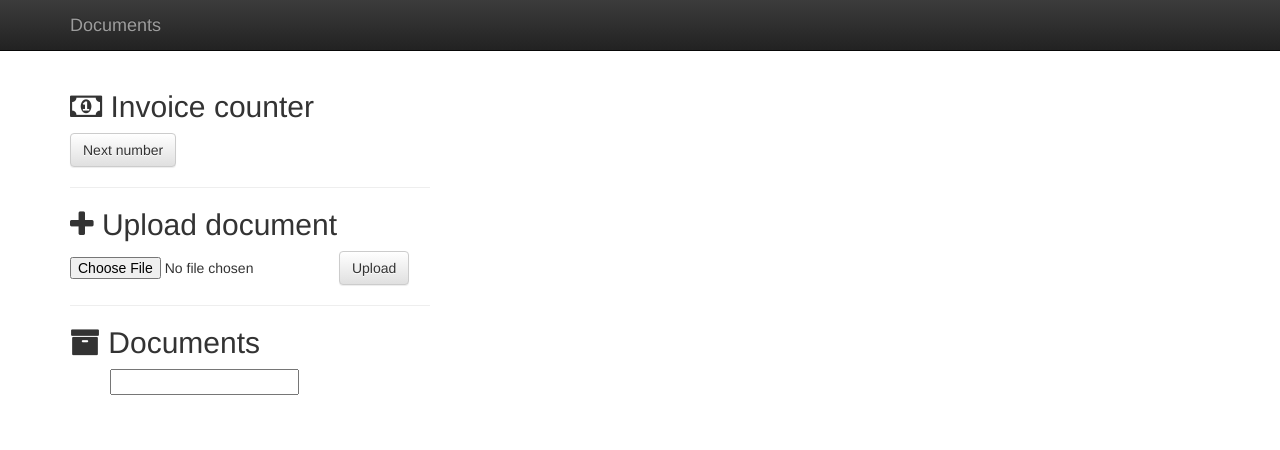
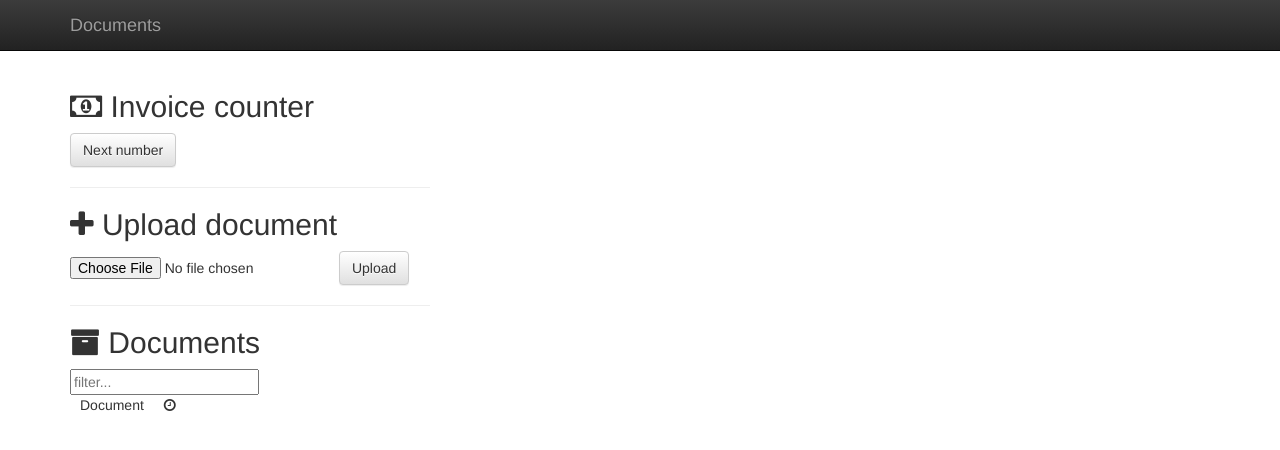
Before and after one commit to aspyct/DocRepo, a plain HTML site: page src/static/index.html in a window 1280 px wide. Drawn offline with nearby package versions, Linux system fonts and the light colour scheme; no server answers.

Commit message:
Improved (duh) layout of the document list

```diff
--- a/src/static/index.html
+++ b/src/static/index.html
@@ -21,6 +21,10 @@
 			height: 500px;
 			width: 100%;
 		}
+
+        td {
+            padding: 0 10px;
+        }
 		</style>
 	</head>
 	<body ng-app="wiki">
@@ -54,15 +58,23 @@
 					<hr/>
 					<div ng-controller="DocumentListController">
 						<h2><i class="fa fa-archive"></i> Documents</h2>
-						<ul ng-show="!versionList">
-							<input ng-model="search.name">
-							<li ng-repeat="document in documentList | orderBy:'date':true | filter:search">
-								<a href="#" ng-click="showVersions(document)">[versions]</a>
-								<span class="name">
-									<a ng-click="preview(document)" href="#">{{document.shortname}}</a>
-								</span>
-							</li>
-						</ul>
+						<div ng-show="!versionList">
+							<input ng-model="search.name" placeholder="filter...">
+                            <table>
+                                <thead>
+                                    <tr>
+                                        <td>Document</td>
+                                        <td><i class="fa fa-clock-o"></i></td>
+                                    </tr>
+                                </thead>
+                                <tbody>
+                                    <tr ng-repeat="document in documentList | orderBy:'date':true | filter:search">
+                                        <td><a ng-click="preview(document)" href="#">{{document.shortname}}</a></td>
+                                        <td><a href="#" ng-click="showVersions(document)">[versions]</a></td>
+                                    </tr>
+                                </tbody>
+                            </table>
+						</div>
 						<div ng-show="versionList">
 							<a href="#" ng-click="closeVersions()">back</a>
 							<ul>
```
